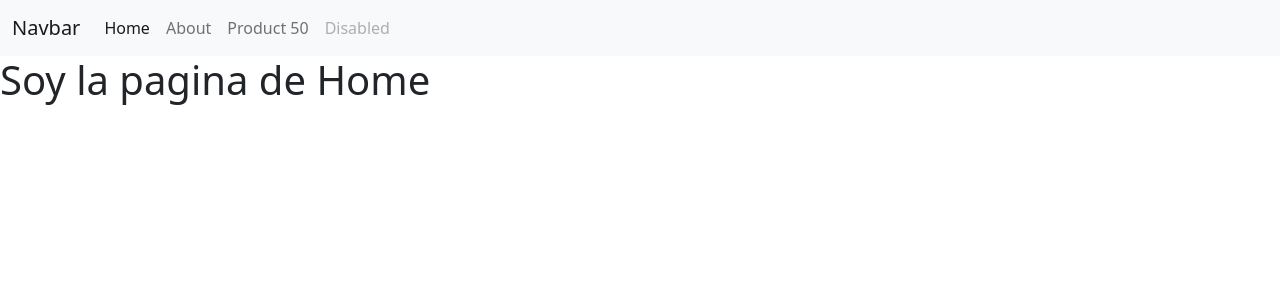
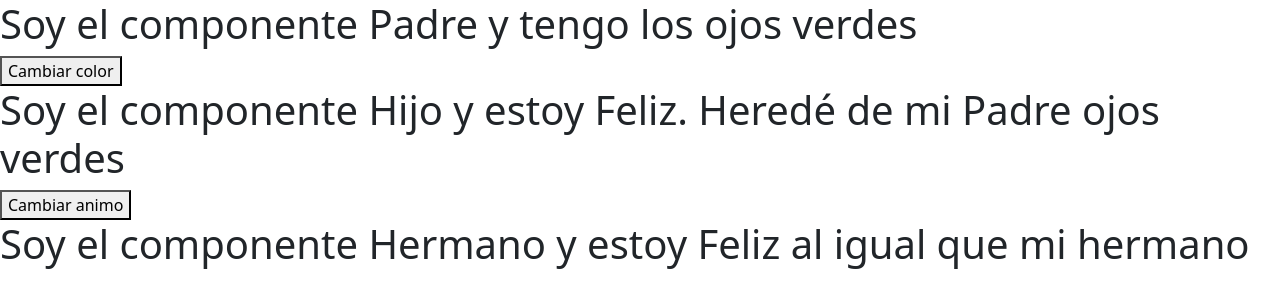
Before and after one commit to diego-sepulveda-lavin/repaso-react, a React (Create React App) app: page / in a window 1280 px wide. Before the commit this address led to /home. Shown: the top 308 px of the page. Built offline with nearby package versions, Linux system fonts and the light colour scheme.

Commit message:
props y state

```diff
--- a/src/App.js
+++ b/src/App.js
@@ -1,26 +1,8 @@
 import React from "react";
-import { BrowserRouter, Switch, Route, Redirect } from "react-router-dom";
-
-import Home from "./views/Home";
-import About from "./views/About";
-import NotFound from "./views/NotFound";
-import Product from "./views/Product"
-
-import Navbar from "./components/Navbar";
+import Padre from "./components/Padre"
 
 function App() {
-	return (
-		<BrowserRouter>
-			<Navbar />
-			<Switch>
-				<Redirect exact path="/" to="/home" />
-				<Route exact path="/home" component={Home} />
-				<Route exact path="/about" component={About} />
-        <Route exact path="/product/:id" component={Product} />
-				<Route component={NotFound} />
-			</Switch>
-		</BrowserRouter>
-	);
+	return <Padre />
 }
 
 export default App;
--- /dev/null
+++ b/src/components/Hermano.js
@@ -0,0 +1,12 @@
+import {React} from "react";
+
+const Hermano = (props) => {
+    return (
+        <div>
+            <h1>Soy el componente Hermano y estoy {props.animo} al igual que mi hermano</h1>
+
+        </div>
+    )
+}
+
+export default Hermano
--- /dev/null
+++ b/src/components/Hijo.js
@@ -0,0 +1,12 @@
+import {React} from "react";
+
+const Hijo = (props) => {
+    return (
+        <div>
+            <h1>Soy el componente Hijo y estoy {props.animo}. Heredé de mi Padre ojos {props.caracteristica}</h1>
+            <button onClick={props.handleAnimo}>Cambiar animo</button>
+        </div>
+    )
+}
+
+export default Hijo
--- a/src/components/Navbar.js
+++ /dev/null
@@ -1,56 +0,0 @@
-import React from "react";
-import {Link} from "react-router-dom";
-
-const Navbar = () => {
-	return (
-		<nav className="navbar navbar-expand-lg navbar-light bg-light">
-			<div className="container-fluid">
-				<a className="navbar-brand" href="/">
-					Navbar
-				</a>
-				<button
-					className="navbar-toggler"
-					type="button"
-					data-bs-toggle="collapse"
-					data-bs-target="#navbarNav"
-					aria-controls="navbarNav"
-					aria-expanded="false"
-					aria-label="Toggle navigation"
-				>
-					<span className="navbar-toggler-icon"></span>
-				</button>
-				<div className="collapse navbar-collapse" id="navbarNav">
-					<ul className="navbar-nav">
-						<li className="nav-item">
-							<Link className="nav-link active" aria-current="page" to="/">
-								Home
-							</Link>
-						</li>
-						<li className="nav-item">
-							<Link className="nav-link" to="/about">
-								About
-							</Link>
-						</li>
-						<li className="nav-item">
-							<Link className="nav-link" to="/product/50">
-								Product 50
-							</Link>
-						</li>
-						<li className="nav-item">
-							<a
-								className="nav-link disabled"
-								href="#"
-								tabIndex="-1"
-								aria-disabled="true"
-							>
-								Disabled
-							</a>
-						</li>
-					</ul>
-				</div>
-			</div>
-		</nav>
-	);
-};
-
-export default Navbar;
--- /dev/null
+++ b/src/components/Padre.js
@@ -0,0 +1,37 @@
+import React, { useState } from "react";
+import Hermano from "./Hermano";
+import Hijo from "./Hijo";
+
+const Padre = () => {
+	const [colorOjos, setColorOjos] = useState("verdes");
+
+	const handleColorOjos = () => {
+		if (colorOjos === "verdes") {
+			setColorOjos("cafes");
+		} else if (colorOjos === "cafes") {
+			setColorOjos("verdes");
+		}
+	};
+
+
+    const [animo, setAnimo] = useState("Feliz")
+
+    const handleAnimo = () => {
+        if (animo === "Feliz"){
+            setAnimo("Enojado")
+        } else if(animo === "Enojado"){
+            setAnimo("Feliz")
+        }
+    }
+
+	return (
+		<div>
+			<h1>Soy el componente Padre y tengo los ojos {colorOjos}</h1>
+			<button onClick={handleColorOjos}>Cambiar color</button>
+			<Hijo caracteristica={colorOjos} animo={animo} handleAnimo={handleAnimo}/>
+            <Hermano animo={animo}/>
+		</div>
+	);
+};
+
+export default Padre;
--- a/src/views/About.js
+++ /dev/null
@@ -1,7 +0,0 @@
-import React from "react"
-
-const About = () => {
-    return <h1>Soy la pagina de About</h1>
-}
-
-export default About
--- a/src/views/Home.js
+++ /dev/null
@@ -1,11 +0,0 @@
-import React from "react";
-
-const Home = () => {
-	return (
-		<div>
-			<h1>Soy la pagina de Home</h1>
-		</div>
-	);
-};
-
-export default Home;
--- a/src/views/NotFound.js
+++ /dev/null
@@ -1,7 +0,0 @@
-import React from "react"
-
-const NotFound = () => {
-    return <h1>Pagina no encontrada</h1>
-}
-
-export default NotFound
--- a/src/views/Product.js
+++ /dev/null
@@ -1,16 +0,0 @@
-import React from "react";
-import {useParams, Link} from "react-router-dom"
-
-const Product = () => {
-
-	let {id} = useParams()
-
-	return (
-		<div>
-			<h1>Soy la pagina de producto y el producto seleccionado es: {id} </h1>
-			<Link to="/">Llevame a la pagina Home</Link>
-		</div>
-	);
-};
-
-export default Product;
```
